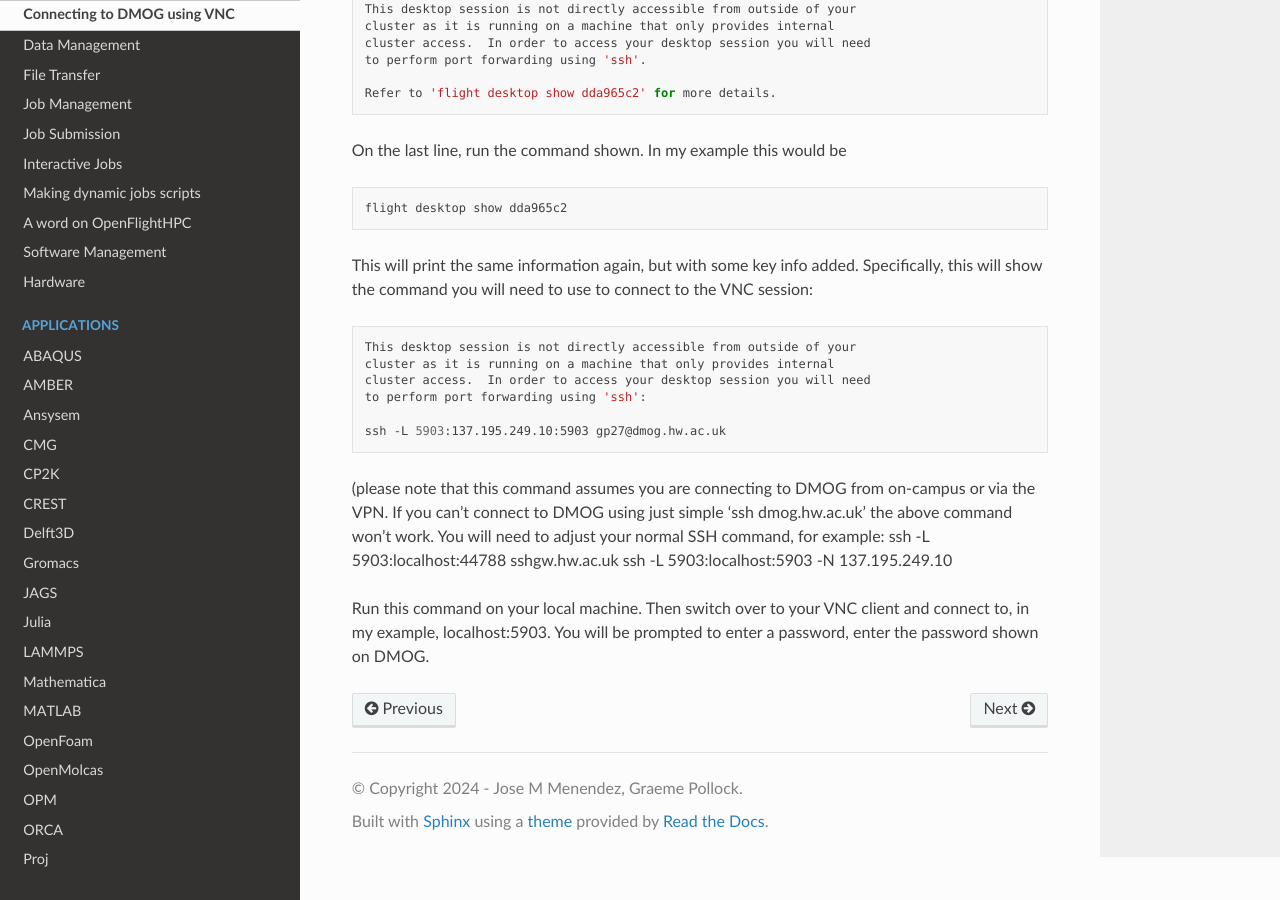
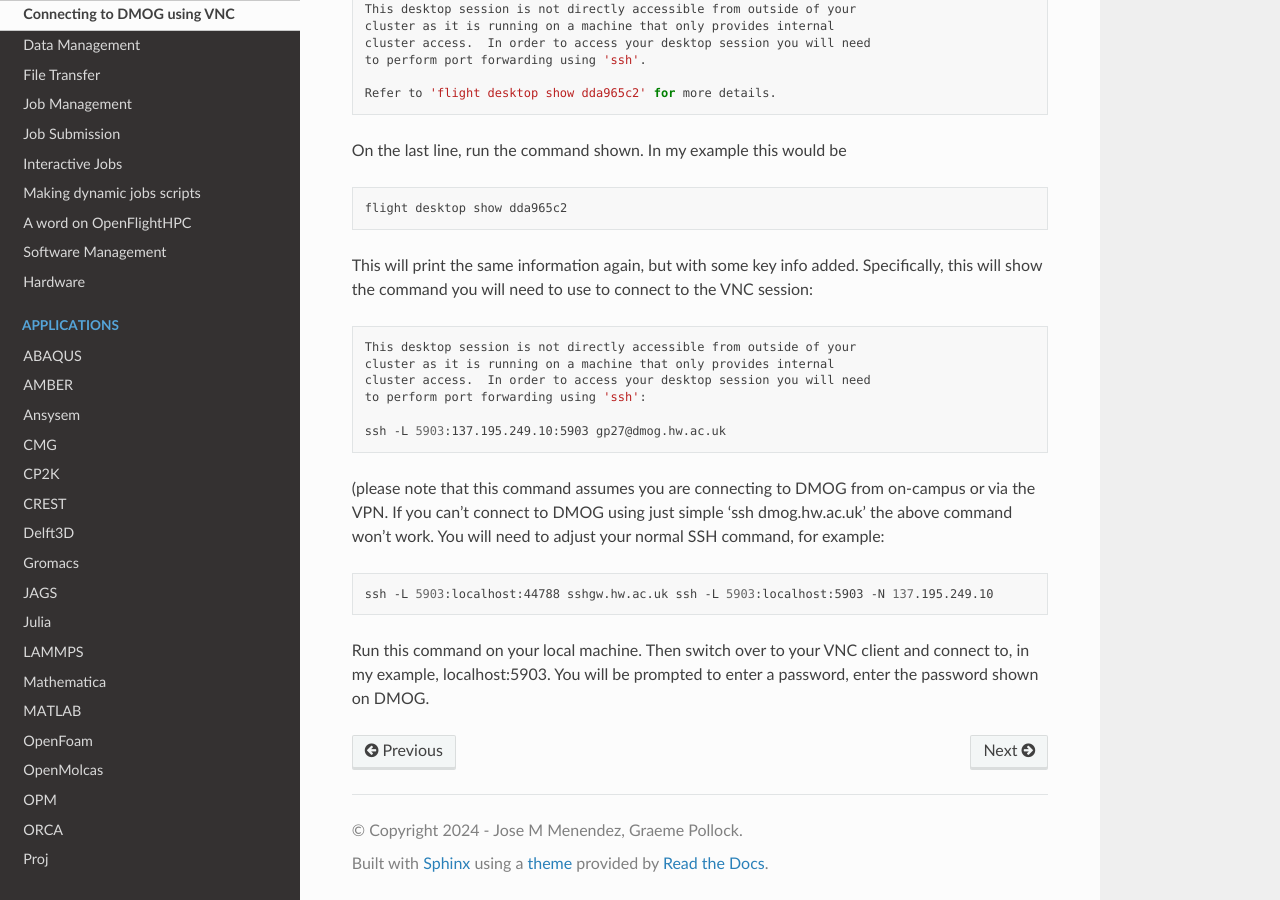
Before and after one commit to jm130/dmogdocs, a Sphinx documentation site: the page built from docs/source/user/connectingvnc.rst, in a window 1280 px wide and 900 px high, scrolled down 1044 px. Built offline with Sphinx 7.4.7 and the Read the Docs theme 2.0.0, drawn with Linux system fonts in a browser that asks for light colours.

Commit message:
Update connectingvnc.rst

```diff
--- a/docs/source/user/connectingvnc.rst
+++ b/docs/source/user/connectingvnc.rst
@@ -72,6 +72,10 @@
 
    ssh -L 5903:137.195.249.10:5903 gp27@dmog.hw.ac.uk
 
-(please note that this command assumes you are connecting to DMOG from on-campus or via the VPN. If you can't connect to DMOG using just simple 'ssh dmog.hw.ac.uk' the above command won't work. You will need to adjust your normal SSH command, for example: ssh -L 5903:localhost:44788 sshgw.hw.ac.uk ssh -L 5903:localhost:5903 -N 137.195.249.10
+(please note that this command assumes you are connecting to DMOG from on-campus or via the VPN. If you can't connect to DMOG using just simple 'ssh dmog.hw.ac.uk' the above command won't work. You will need to adjust your normal SSH command, for example:
+
+.. code-block:: bash
+
+  ssh -L 5903:localhost:44788 sshgw.hw.ac.uk ssh -L 5903:localhost:5903 -N 137.195.249.10
 
 Run this command on your local machine. Then switch over to your VNC client and connect to, in my example, localhost:5903. You will be prompted to enter a password, enter the password shown on DMOG.
```
